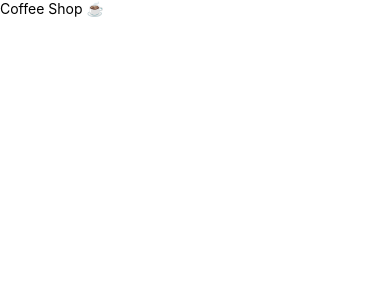
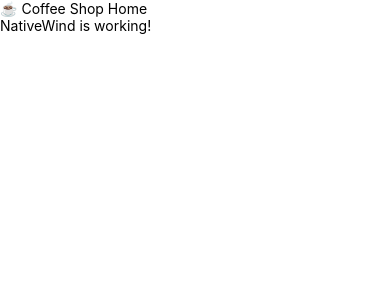
Before and after one commit to sean-techie/alx-coffee-shop-app, a React Native app: screen / in a window 390 px wide. Shown: the top 300 px of the page. Built offline with nearby package versions, Linux system fonts and the light colour scheme.

Commit message:
Update App.tsx

```diff
--- a/App.tsx
+++ b/App.tsx
@@ -1,11 +1,5 @@
-import { View, Text } from "react-native";
+import HomeScreen from "./app/screens/HomeScreen";
 
 export default function App() {
-  return (
-    <View className="flex-1 items-center justify-center bg-white">
-      <Text className="text-2xl font-bold text-brown-500">
-        Coffee Shop ☕
-      </Text>
-    </View>
-  );
+  return <HomeScreen />;
 }
```
